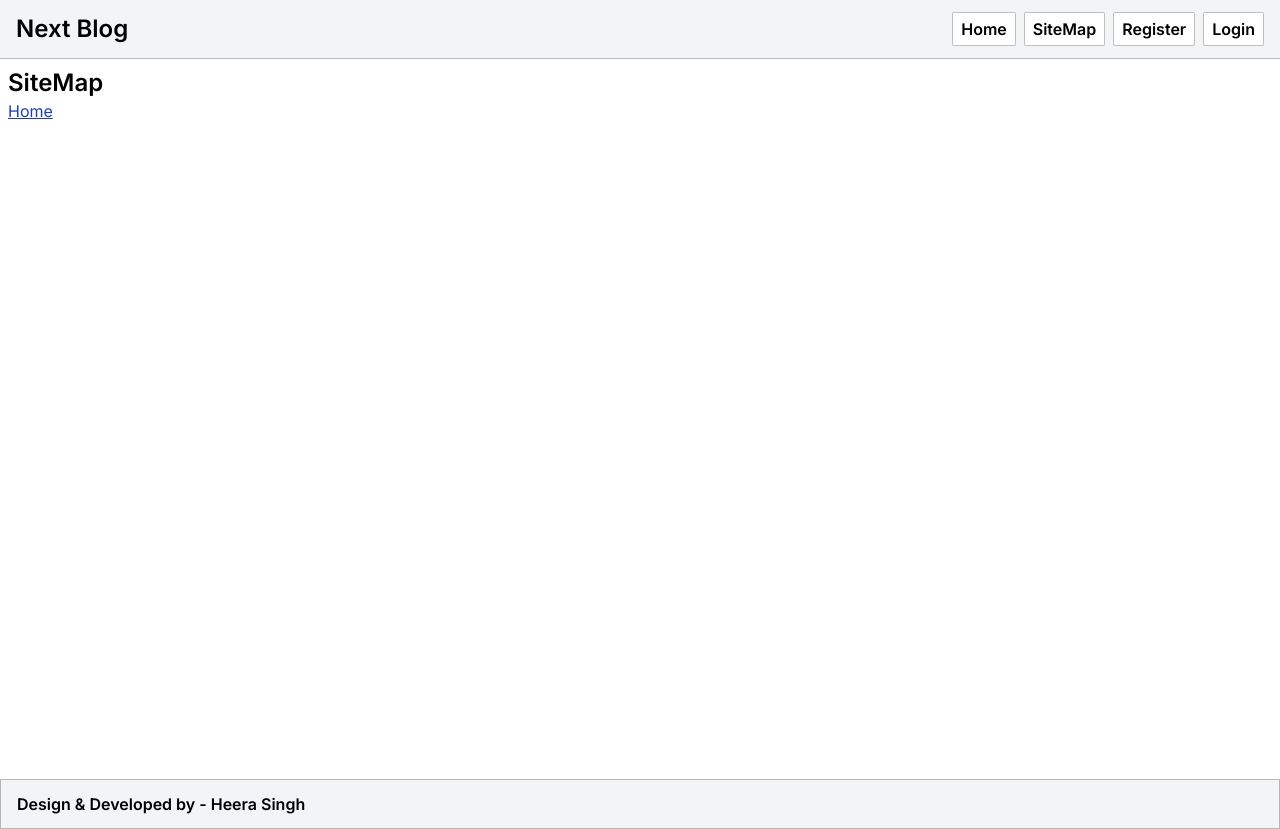
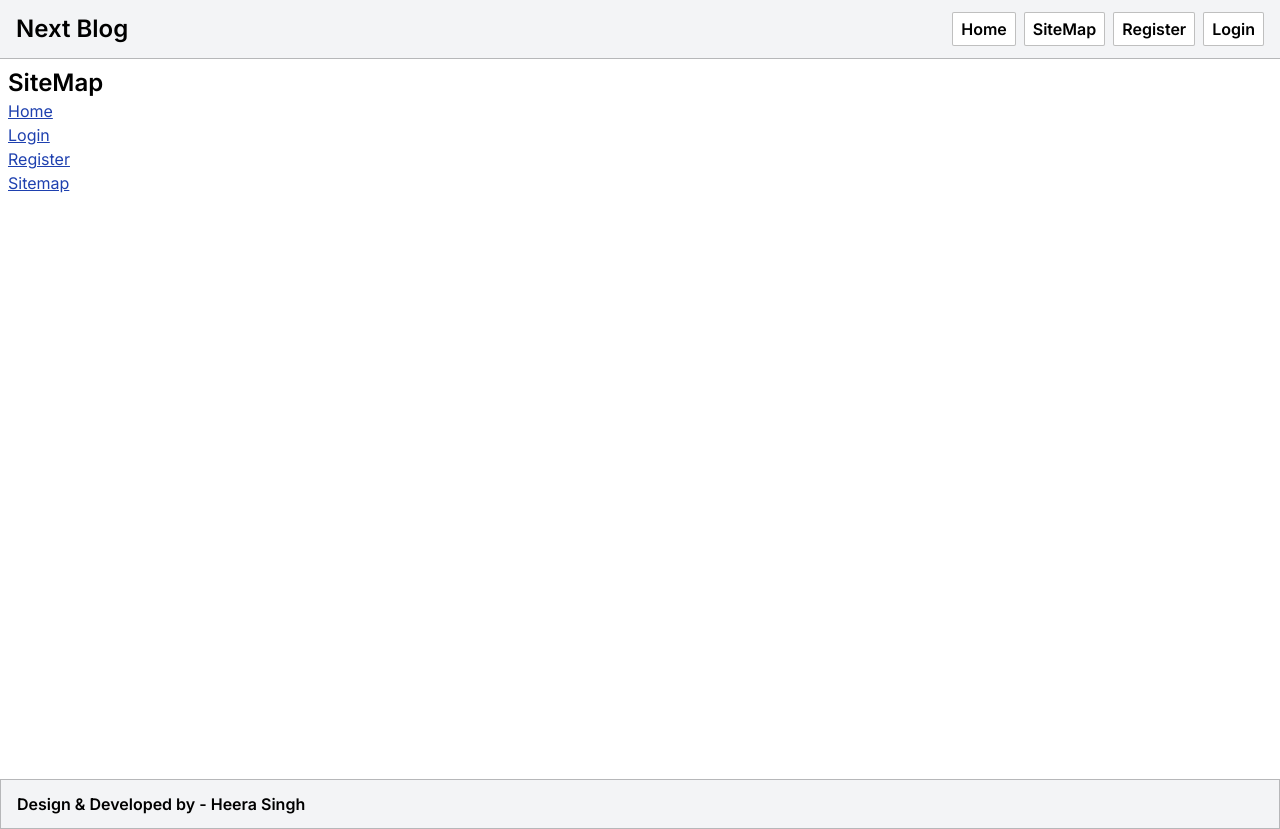
Before and after one commit to heera9331/next-blog, a Next.js app: page /sitemap in a window 1280 px wide. Built offline with nearby package versions, Linux system fonts and the light colour scheme.

Commit message:
sitemap created

```diff
--- a/app/sitemap/page.tsx
+++ b/app/sitemap/page.tsx
@@ -6,8 +6,11 @@ export default function Page() {
         <div>
             <h1 className="font-semibold text-2xl">SiteMap</h1>
 
-            <div className="flex">
+            <div className="flex flex-col">
                 <a href="/" className="underline text-blue-800">Home</a>
+                <a href="/login" className="underline text-blue-800">Login</a>
+                <a href="/register" className="underline text-blue-800">Register</a>
+                <a href="/sitemap" className="underline text-blue-800">Sitemap</a>
             </div>
         </div>
     )
```
